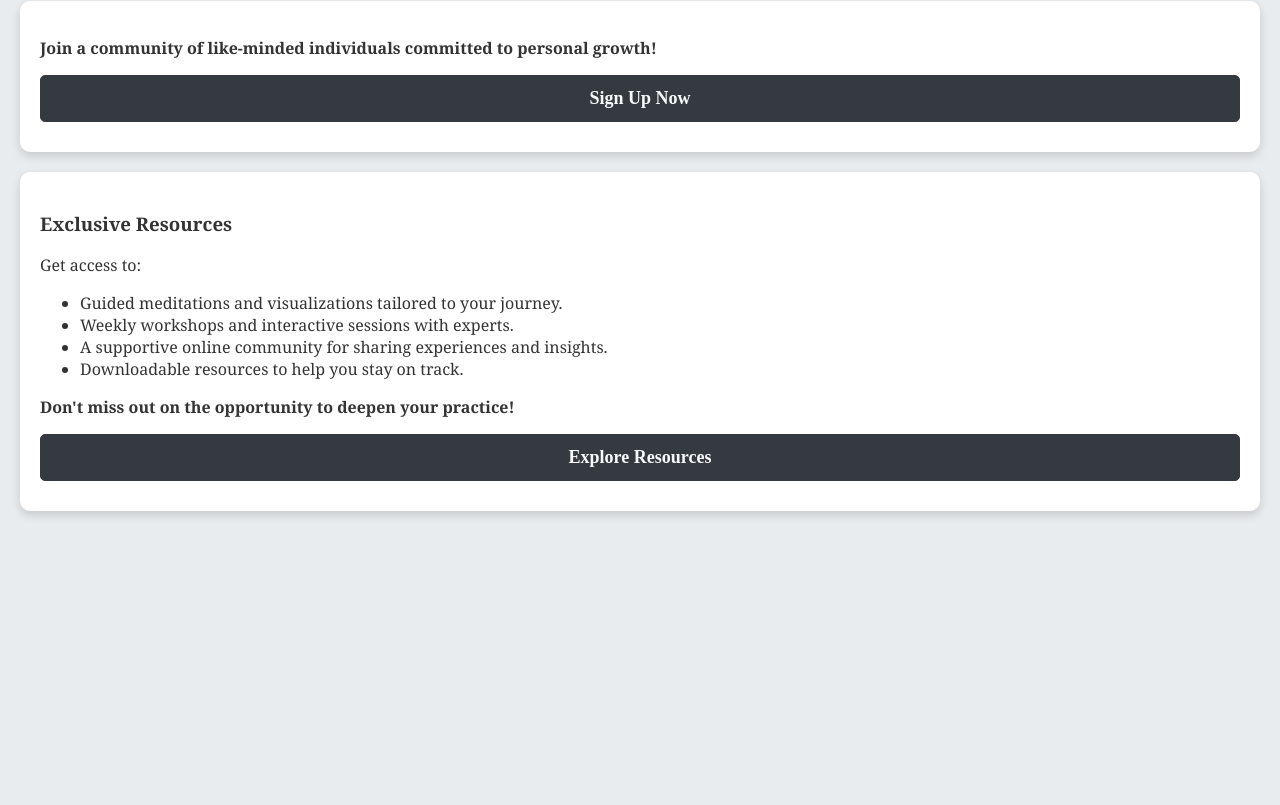
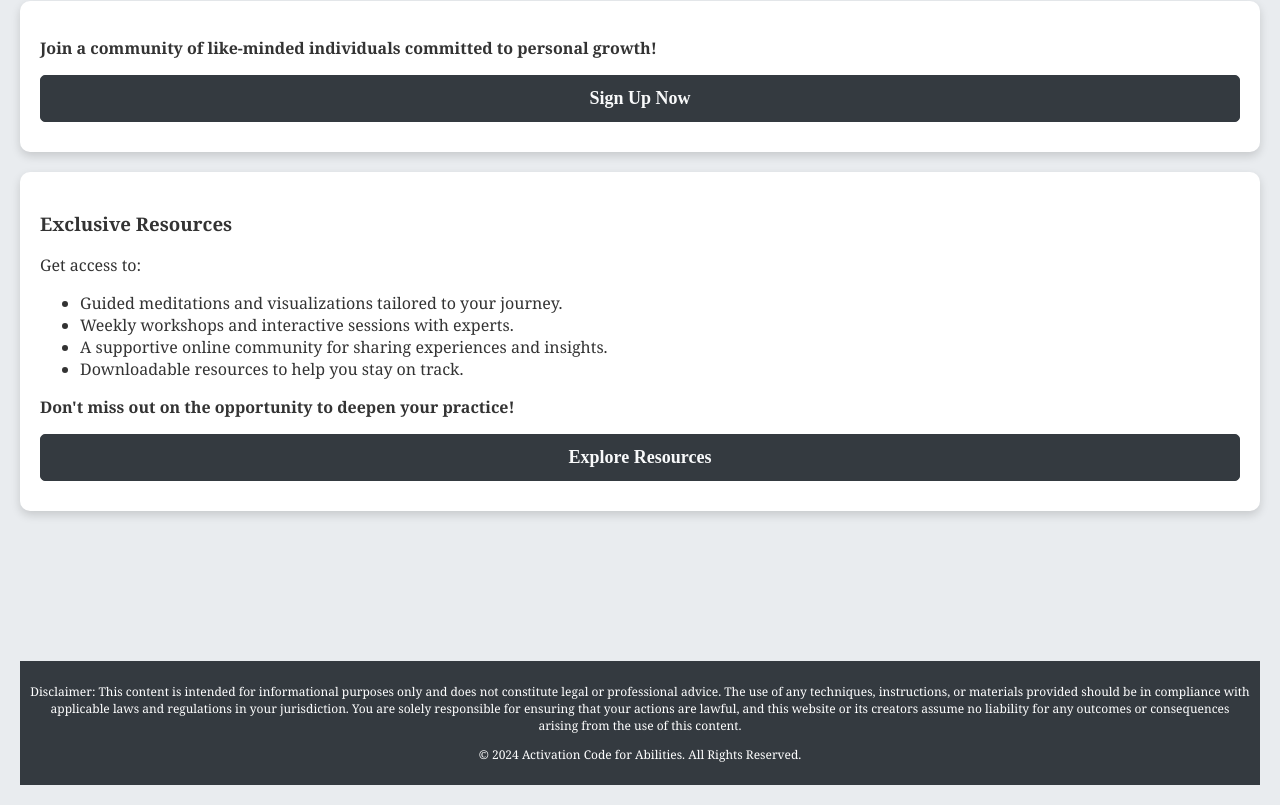
Before and after one commit to MysticWaveTech/Contributions, a plain HTML site: page index.html in a window 1280 px wide. Shown: the part 2189-2994 px from the top of the page. Before the commit the page ends 2740 px from the top, so only its background shows below. Drawn offline with Linux system fonts and the light colour scheme.

Commit message:
Add files via upload

```diff
--- a/index.html
+++ b/index.html
@@ -156,6 +156,12 @@
     <p><strong>Don't miss out on the opportunity to deepen your practice!</strong></p>
     <button onclick="location.href='resources.html'">Explore Resources</button>
 </div>
+<br><br><br><br><br>
+
+<footer style="background-color: #343a40; color: white; padding: 10px; text-align: center; font-size: 12px; margin-top: 20px;">
+    <p>Disclaimer: This content is intended for informational purposes only and does not constitute legal or professional advice. The use of any techniques, instructions, or materials provided should be in compliance with applicable laws and regulations in your jurisdiction. You are solely responsible for ensuring that your actions are lawful, and this website or its creators assume no liability for any outcomes or consequences arising from the use of this content.</p>
+    <p>&copy; 2024 Activation Code for Abilities. All Rights Reserved.</p>
+</footer>
 
 </body>
 </html>
```
